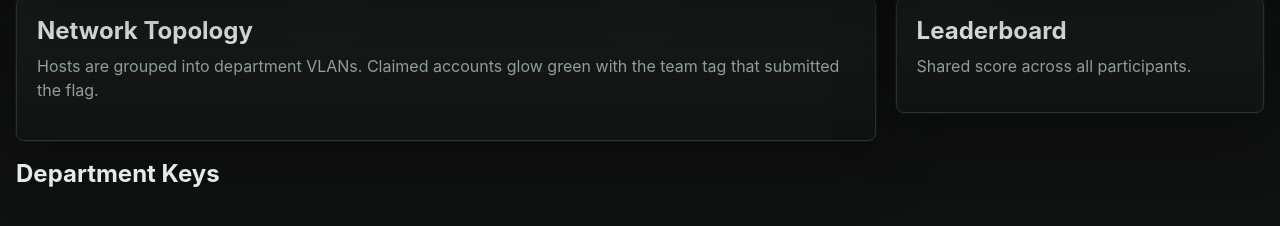
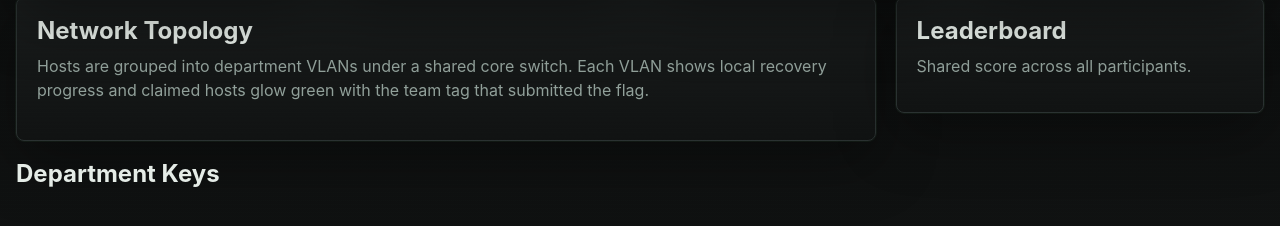
Before and after one commit to DillonGriffin/dc256-evilginx-game, a website: page public/index.html in a window 1280 px wide. Shown: the part 444-670 px from the top of the page. Drawn offline with Linux system fonts and the light colour scheme; no server answers.

Commit message:
Update description of network topology section

```diff
--- a/public/index.html
+++ b/public/index.html
@@ -46,7 +46,7 @@
     <section class="network-layout">
       <div class="panel pad">
         <h2>Network Topology</h2>
-        <p class="muted">Hosts are grouped into department VLANs. Claimed accounts glow green with the team tag that submitted the flag.</p>
+        <p class="muted">Hosts are grouped into department VLANs under a shared core switch. Each VLAN shows local recovery progress and claimed hosts glow green with the team tag that submitted the flag.</p>
         <div id="breachMap" class="network-map"></div>
       </div>
 
```
